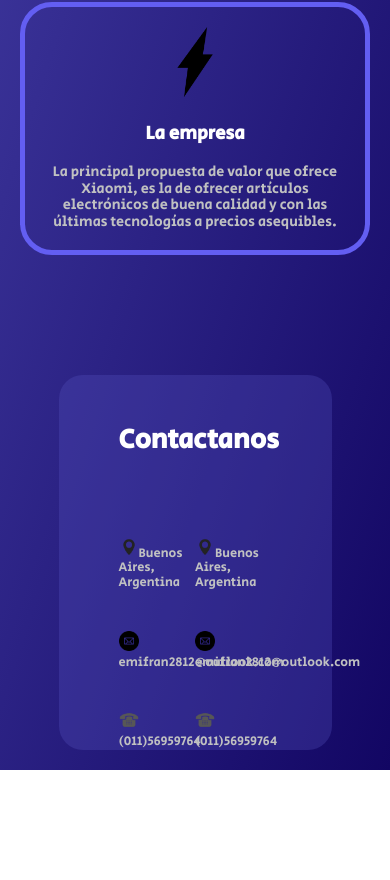
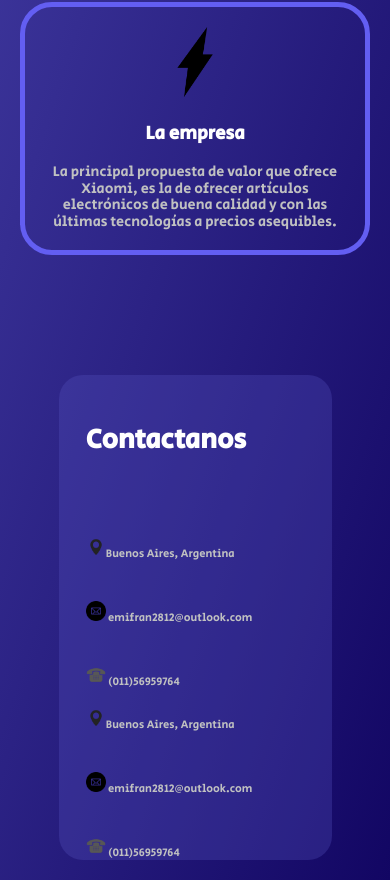
Before and after one commit to Flein890/EntregaNucba, a plain HTML site: page index.html in a window 390 px wide. Shown: the part 1554-2434 px from the top of the page. Before the commit the page ends 2324 px from the top, so only its background shows below. Drawn offline with Linux system fonts and the light colour scheme.

Commit message:
responsive

```diff
--- a/estilos.css
+++ b/estilos.css
@@ -304,3 +304,26 @@
 .contact-img {
   width: 30%;
 }
+
+@media (max-width: 576px) {
+  #hero {
+    width: 80%;
+  }
+  .contactanos {
+    width: 100%;
+  }
+  .contact-cards {
+    flex-direction: row-reverse;
+    gap: 20px;
+    font-size: 0.7em;
+    width: 100%;
+    flex-wrap: wrap;
+    justify-content: center;
+  }
+  .izquierda-contact {
+    width: 100%;
+  }
+  .derecha-contact {
+    width: 100%;
+  }
+}
--- a/mediaqueries.css
+++ b/mediaqueries.css
@@ -19,7 +19,6 @@
     width: 800px;
     align-items: center;
     justify-content: center;
-    display: flex;
   }
   .contactanos {
     width: 100%;
@@ -62,18 +61,13 @@
   #toggle-menu:checked ~ .no-points {
     display: flex;
   }
-
+  .contact-cards {
+    flex-direction: column;
+    gap: 20px;
+    font-size: 0.9em;
+    width: 100%;
+  }
   #contact {
     width: 70%;
   }
 }
-
-@media (max-width: 576px) {
-  #hero {
-    width: 80%;
-  }
-
-  .derecha-contact {
-    display: none;
-  }
-}
```
